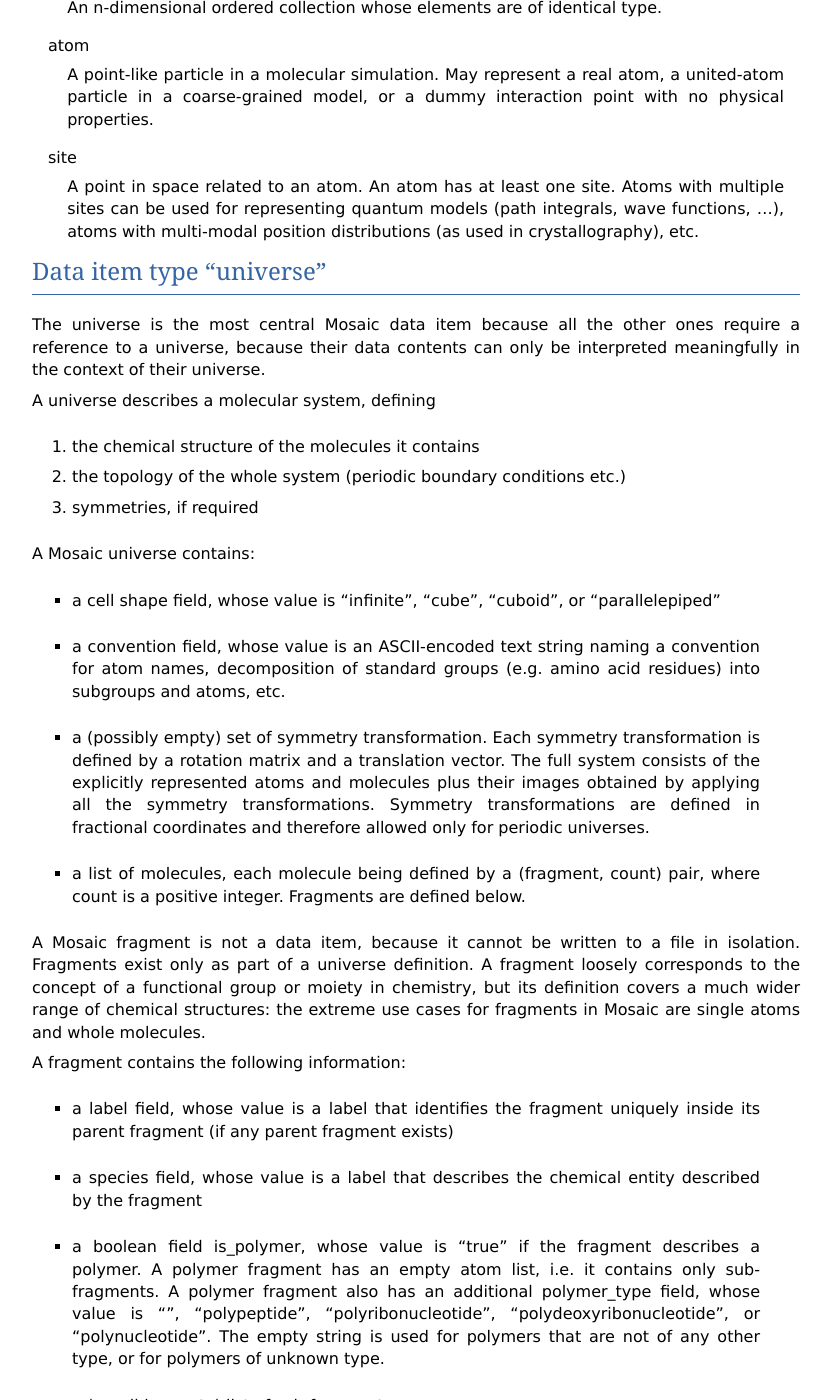
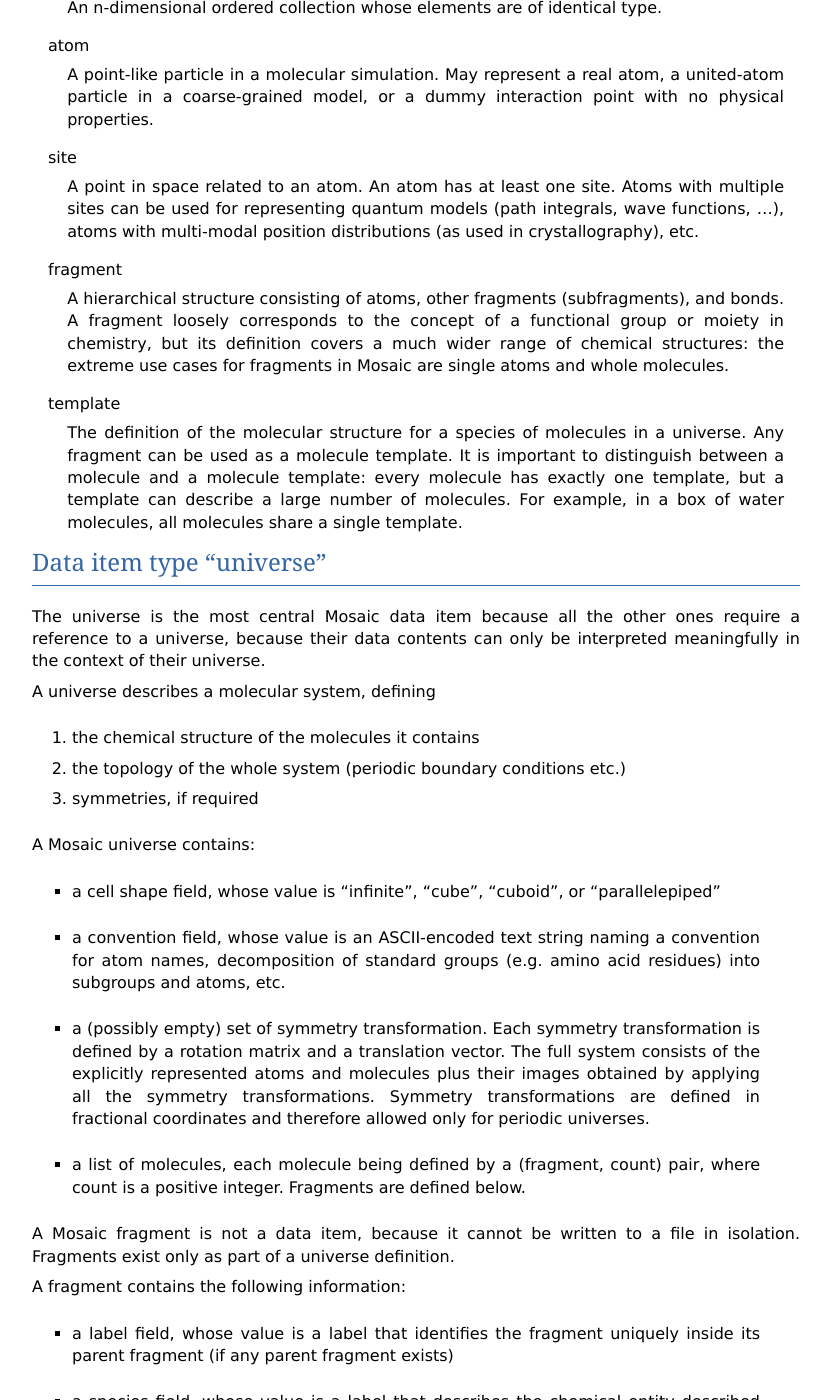
Before and after one commit to mosaic-data-model/mosaic-specification, a Sphinx documentation site: the page built from doc/source/data_model.rst, in a window 1280 px wide and 1400 px high, scrolled down 1017 px. Shown: the whole window, without its empty margins (48-880 px from the left). Built offline with Sphinx 7.4.7, drawn with Linux system fonts in a browser that asks for light colours; some of the changed text lies outside the part shown.

Commit message:
Clarify the template concept

```diff
--- a/doc/source/data_model.rst
+++ b/doc/source/data_model.rst
@@ -72,6 +72,22 @@
       atoms with multi-modal position distributions (as used in
       crystallography), etc.
 
+   fragment
+      A hierarchical structure consisting of atoms, other fragments
+      (subfragments), and bonds. A fragment loosely corresponds to the
+      concept of a functional group or moiety in chemistry, but its
+      definition covers a much wider range of chemical structures: the
+      extreme use cases for fragments in Mosaic are single atoms and
+      whole molecules.
+
+   template
+      The definition of the molecular structure for a species of molecules
+      in a universe. Any fragment can be used as a molecule template.
+      It is important to distinguish between a molecule and a molecule
+      template: every molecule has exactly one template, but a template
+      can describe a large number of molecules. For example, in a box
+      of water molecules, all molecules share a single template.
+
 
 .. index::
    pair: data item; universe
@@ -275,9 +288,9 @@
 
      * site in the universe, if the type field is "site"
 
-     * atom in the fragment templates, if the type field is "template_atom"
+     * atom in the molecule templates, if the type field is "template_atom"
 
-     * site in the fragment templates, if the type field is "template_site"
+     * site in the molecule templates, if the type field is "template_site"
 
   .. _mosaic-property-name:
 
@@ -290,6 +303,12 @@
 The arrays for each atom or site have identical shapes and their
 elements identical types. The type can be int8, int16, int32, int64,
 uint8, uint16, uint32, uint32, uint64, float32, float64, or bool.
+
+Properties of type "atom" or "site" are defined for each atom or site
+in the universe. Properties of type "template_atom" or "template_site"
+are defined for each atom or site in the molecule templates of the
+universe. They are thus identical for the corresponding atoms or sites
+in each molecule sharing the same template.
 
 The value of the units field is a text string in ASCII encoding.  It
 contains a sequence of unit factors separated by a space.  A unit
@@ -418,14 +437,19 @@
 
      * site in the universe, if the type field is "site"
 
-     * atom in the fragment templates, if the type field is "template_atom"
+     * atom in the molecule templates, if the type field is "template_atom"
 
-     * site in the fragment templates, if the type field is "template_site"
+     * site in the molecule templates, if the type field is "template_site"
 
   .. _mosaic-label-name:
 
   - a name field, whose value is a label
 
+Labels of type "atom" or "site" are defined for each atom or site
+in the universe. Labels of type "template_atom" or "template_site"
+are defined for each atom or site in the molecule templates of the
+universe. They are thus identical for the corresponding atoms or sites
+in each molecule sharing the same template.
 
 .. index::
    pair: data item; selection
@@ -455,3 +479,9 @@
 of the unsigned integer types: uint8, uint16, uint32, uint32, uint64.
 The indices are stored in monotonously increasing order with no index
 being listed more than once.
+
+Selections of type "atom" or "site" contain indices for atoms or sites
+in the universe. Selections of type "template_atom" or "template_site"
+contain indices for each atom or site in the molecule templates of the
+universe. They are interpreted as a selection of all atoms or sites
+that correspond to the selected template atoms or template sites.
```
Also changed, not shown: other parts of doc/source/data_model.rst (+1 -4 lines).
